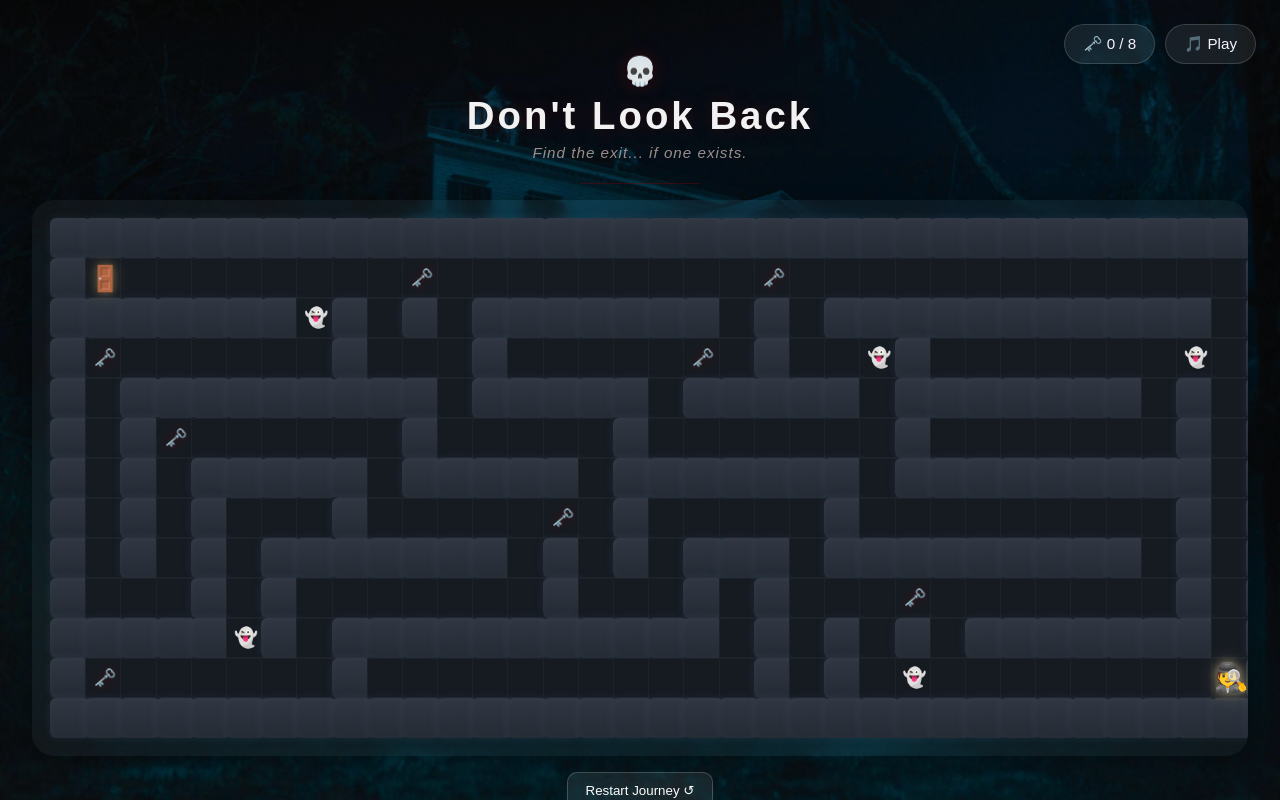
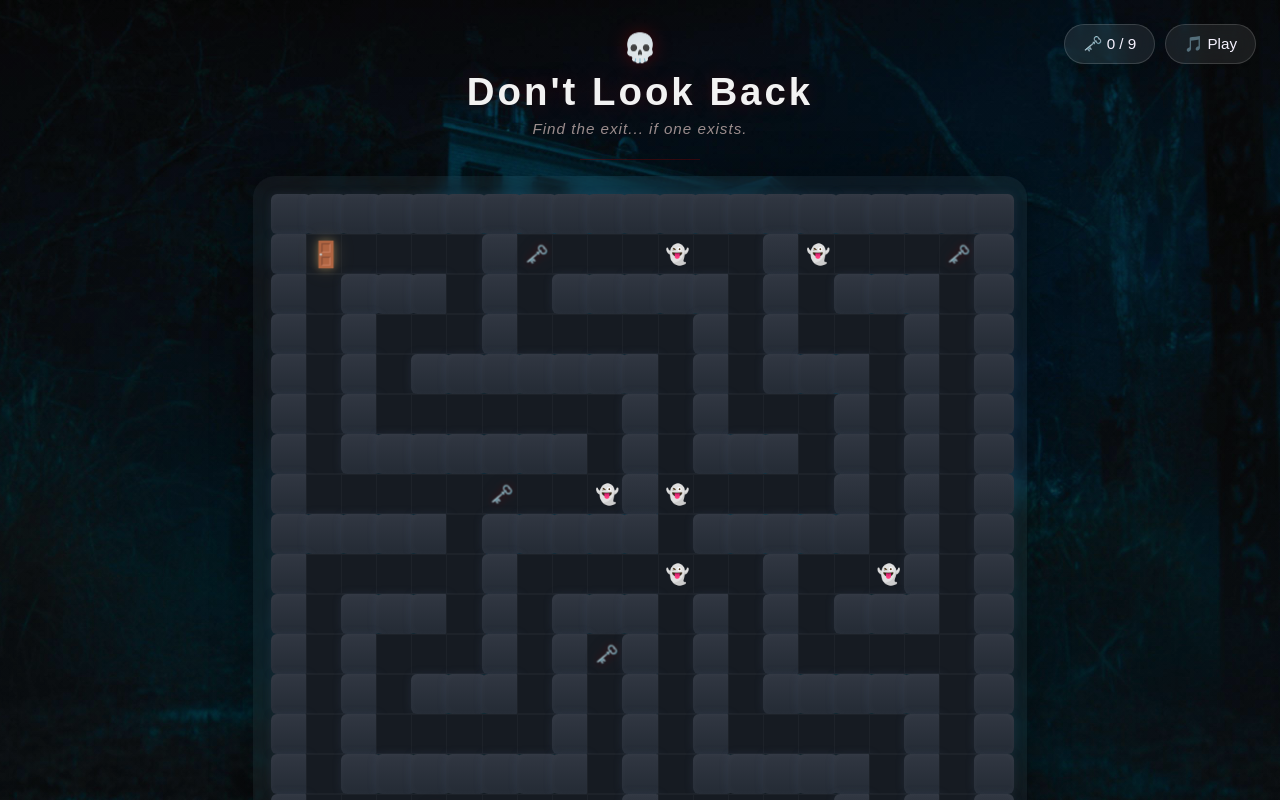
Before and after one commit to murtaza-bukhari/Journey, a React (Vite) app: page / in a window 1280 px wide. Shown: the top 800 px of the page. Built offline with nearby package versions, Linux system fonts and the light colour scheme.

Commit message:
Ghost movement

```diff
--- a/src/components/Game/FalseEnding.jsx
+++ b/src/components/Game/FalseEnding.jsx
@@ -27,7 +27,7 @@ function FalseEnding({ onClose }) {
 
         {/* Closes the popup and keeps the player at the exit tile */}
         <button onClick={onClose}>
-          Go Bac
+          Go Back
         </button>
       </motion.div>
     </motion.div>
--- a/src/components/Game/Game.jsx
+++ b/src/components/Game/Game.jsx
@@ -8,18 +8,19 @@ import GameOver from "./GameOver";
 
 import maze from "../../data/maze";
 import checkpoints from "../../data/checkpoints";
-import ghosts from "../../data/ghosts";
+import initialGhosts from "../../data/ghosts";
 
 import music from "../../assets/music/background.mp3";
 import "./Game.css";
 
-// Starting position matching row: 1, col: 19 in the vertical maze
-const INITIAL_POSITION = { row: 11, col: 33 };
+// Starting position
+const INITIAL_POSITION = { row: 21, col: 19 };
 
 function Game() {
   // ---------------------- GAME STATE ----------------------
   const [playerPosition, setPlayerPosition] = useState(INITIAL_POSITION);
   const [visitedCheckpoints, setVisitedCheckpoints] = useState([]);
+  const [ghosts, setGhosts] = useState(initialGhosts);
 
   // Endings & Game Over States
   const [gameCompleted, setGameCompleted] = useState(false);
@@ -47,15 +48,80 @@ function Game() {
     }
   }
 
+  // ---------------------- GHOST MOVEMENT ----------------------
+  function moveGhost(ghost) {
+    let nextRow = ghost.row;
+    let nextCol = ghost.col;
+
+    if (ghost.axis === "horizontal") {
+      nextCol += ghost.direction;
+    } else {
+      nextRow += ghost.direction;
+    }
+
+    let nextTile = maze[nextRow]?.[nextCol];
+
+    // Hit wall -> reverse direction
+    if (!nextTile || nextTile === "#") {
+      const newDirection = ghost.direction * -1;
+
+      nextRow = ghost.row;
+      nextCol = ghost.col;
+
+      if (ghost.axis === "horizontal") {
+        nextCol += newDirection;
+      } else {
+        nextRow += newDirection;
+      }
+
+      const reverseTile = maze[nextRow]?.[nextCol];
+
+      // If somehow both directions are blocked, stay still
+      if (!reverseTile || reverseTile === "#") {
+        return {
+          ...ghost,
+          direction: newDirection,
+        };
+      }
+
+      return {
+        ...ghost,
+        row: nextRow,
+        col: nextCol,
+        direction: newDirection,
+      };
+    }
+
+    return {
+      ...ghost,
+      row: nextRow,
+      col: nextCol,
+    };
+  }
+
+  useEffect(() => {
+    if (gameCompleted || falseEnding || gameOver) return;
+
+    const interval = setInterval(() => {
+      setGhosts((prevGhosts) => prevGhosts.map(moveGhost));
+    }, 350);
+
+    return () => clearInterval(interval);
+  }, [gameCompleted, falseEnding, gameOver]);
+
   // ---------------------- KEYBOARD CONTROLS ----------------------
   useEffect(() => {
     function handleKeyDown(event) {
-      const movementKeys = ["ArrowUp", "ArrowDown", "ArrowLeft", "ArrowRight"];
+      const movementKeys = [
+        "ArrowUp",
+        "ArrowDown",
+        "ArrowLeft",
+        "ArrowRight",
+      ];
 
       if (!movementKeys.includes(event.key)) return;
       event.preventDefault();
 
-      // Freeze movement if any popup/overlay is active
       if (gameCompleted || falseEnding || gameOver) return;
 
       setPlayerPosition((prev) => {
@@ -81,15 +147,20 @@ function Game() {
 
         const tile = maze[nextRow]?.[nextCol];
 
-        // Block movement into walls or out of bounds
         if (!tile || tile === "#") return prev;
 
-        return { row: nextRow, col: nextCol };
+        return {
+          row: nextRow,
+          col: nextCol,
+        };
       });
     }
 
     window.addEventListener("keydown", handleKeyDown);
-    return () => window.removeEventListener("keydown", handleKeyDown);
+
+    return () => {
+      window.removeEventListener("keydown", handleKeyDown);
+    };
   }, [gameCompleted, falseEnding, gameOver]);
 
   // ---------------------- POSITION EVALUATION ----------------------
@@ -97,12 +168,11 @@ function Game() {
     const { row, col } = playerPosition;
     const tile = maze[row]?.[col];
 
-    // Stepping off the exit tile allows the false ending warning to re-trigger later
     if (tile !== "E") {
       setDismissedFalseEnding(false);
     }
 
-    // 1. Check for Ghost Collision (Game Over)
+    // Ghost collision
     const hitGhost = ghosts.some(
       (ghost) => ghost.row === row && ghost.col === col
     );
@@ -112,7 +182,7 @@ function Game() {
       return;
     }
 
-    // 2. Check for Checkpoints / Keys
+    // Checkpoints
     const checkpoint = checkpoints.find(
       (cp) => cp.row === row && cp.col === col
     );
@@ -121,7 +191,7 @@ function Game() {
       setVisitedCheckpoints((prev) => [...prev, checkpoint.id]);
     }
 
-    // 3. Check for Exit Tile Trigger
+    // Exit
     if (tile === "E") {
       if (visitedCheckpoints.length === checkpoints.length) {
         setGameCompleted(true);
@@ -129,9 +199,14 @@ function Game() {
         setFalseEnding(true);
       }
     }
-  }, [playerPosition, visitedCheckpoints, dismissedFalseEnding]);
+  }, [
+    playerPosition,
+    ghosts,
+    visitedCheckpoints,
+    dismissedFalseEnding,
+  ]);
 
-  // ---------------------- HANDLERS & RESETS ----------------------
+  // ---------------------- HANDLERS ----------------------
   function handleCloseFalseEnding() {
     setFalseEnding(false);
     setDismissedFalseEnding(true);
@@ -140,6 +215,7 @@ function Game() {
   function resetGame() {
     setPlayerPosition(INITIAL_POSITION);
     setVisitedCheckpoints([]);
+    setGhosts(initialGhosts);
     setGameCompleted(false);
     setFalseEnding(false);
     setDismissedFalseEnding(false);
@@ -151,7 +227,6 @@ function Game() {
     <>
       <audio ref={audioRef} src={music} loop />
 
-      {/* Top Controls Bar */}
       <div className="top-controls">
         <div className="keys-indicator">
           🗝️ {visitedCheckpoints.length} / {checkpoints.length}
@@ -184,9 +259,10 @@ function Game() {
           Restart Journey ↺
         </button>
 
-        {/* Ending & Game Over Popups */}
         {gameCompleted && <Ending onRestart={resetGame} />}
-        {falseEnding && <FalseEnding onClose={handleCloseFalseEnding} />}
+        {falseEnding && (
+          <FalseEnding onClose={handleCloseFalseEnding} />
+        )}
         {gameOver && <GameOver onRestart={resetGame} />}
       </div>
     </>
--- a/src/data/checkpoints.js
+++ b/src/data/checkpoints.js
@@ -1,12 +1,13 @@
 const checkpoints = [
-  { id: 1, row: 1, col: 10 },
-  { id: 2, row: 1, col: 20 },
-  { id: 3, row: 3, col: 1 },
-  { id: 4, row: 3, col: 18 },
-  { id: 5, row: 5, col: 3 },
-  { id: 6, row: 7, col: 14 },
-  { id: 7, row: 9, col: 24 },
-  { id: 8, row: 11, col: 1 }
+  { id: 1, row: 1, col: 19 },
+  { id: 1, row: 1, col: 7 },
+  { id: 2, row: 7, col: 6 },
+  { id: 3, row: 11, col: 9 },
+  { id: 4, row: 15, col: 4 },
+  { id: 5, row: 17, col: 10 },
+  { id: 6, row: 21, col: 1 },
+  { id: 7, row: 21, col: 15 },
+  { id: 8, row: 3, col: 18 }
 ];
 
 export default checkpoints;
--- a/src/data/ghosts.js
+++ b/src/data/ghosts.js
@@ -1,9 +1,75 @@
 const ghosts = [
-  { id: 1, row: 2, col: 7 },
-  { id: 2, row: 11, col: 24 },
-  { id: 3, row: 3, col: 32 },
-  { id: 4, row: 3, col: 23 },
-  { id: 5, row: 10, col: 5 },
+  {
+    id: 1,
+    row: 7,
+    col: 9,
+    direction: 1,
+    axis: "horizontal"
+  },
+  {
+    id: 2,
+    row: 9,
+    col: 17,
+    direction: 1,
+    axis: "horizontal"
+  },
+  {
+    id: 3,
+    row: 9,
+    col: 7,
+    direction: 1,
+    axis: "horizontal"
+  },
+  {
+    id: 4,
+    row: 17,
+    col: 4,
+    direction: 1,
+    axis: "horizontal"
+  },
+  {
+    id: 5,
+    row: 19,
+    col: 15,
+    direction: -1,
+    axis: "horizontal"
+  },
+  {
+    id: 6,
+    row: 17,
+    col: 17,
+    direction: -1,
+    axis: "horizontal"
+  },
+  {
+    id: 7,
+    row: 15,
+    col: 1,
+    direction: -1,
+    axis: "horizontal"
+  },
+  {
+    id: 8,
+    row: 1,
+    col: 15,
+    direction: -1,
+    axis: "horizontal"
+  },
+  {
+    id: 9,
+    row: 7,
+    col: 11,
+    direction: -1,
+    axis: "horizontal"
+  },
+  {
+    id: 10,
+    row: 1,
+    col: 7,
+    direction: -1,
+    axis: "horizontal"
+  }
+
 ];
 
 export default ghosts;
--- a/src/data/maze.js
+++ b/src/data/maze.js
@@ -1,17 +1,27 @@
 const maze = [
-  "###################################",
-  "#E........C.........C.............#",
-  "#######.#.#.#######.#.###########.#",
-  "#C......#...#.....C.#...#.........#",
-  "#.#########.#####.#####.#######.#.#",
-  "#.#C......#.....#.......#.......#.#",
-  "#.#.#####.#####.#######.#########.#",
-  "#.#.#...#.....C.#.....#.........#.#",
-  "#.#.#.#######.#.#.###.#########.#.#",
-  "#...#.#.......#...#.#...C.......#.#",
-  "#####.#.###########.#.#.#.#######.#",
-  "#C......#...........#.#...........#",
-  "###################################"
+  "#####################",
+  "#E....#C......#....C#",
+  "#.###.#.#####.#.###.#",
+  "#.#...#.....#.#...#.#",
+  "#.#.#######.#.###.#.#",
+  "#.#.......#.#...#.#.#",
+  "#.#######.#.###.#.#.#",
+  "#.....C...#.....#.#.#",
+  "#####.#####.#####.#.#",
+  "#.....#.......#...#.#",
+  "#.###.#.###.#.#.###.#",
+  "#.#...#.#C#.#.#.....#",
+  "#.#.###.#.#.#.#####.#",
+  "#.#.....#.#.#.....#.#",
+  "#.#######.#.#####.#.#",
+  "#...C.....#.....#.#.#",
+  "###.###########.#.#.#",
+  "#.....#...C.....#...#",
+  "#.###.#.###########.#",
+  "#.#...#.....#.....#.#",
+  "#.#.#####.#.#.###.#.#",
+  "#C......#.#....C....#",
+  "#####################"
 ];
 
 export default maze;
```
